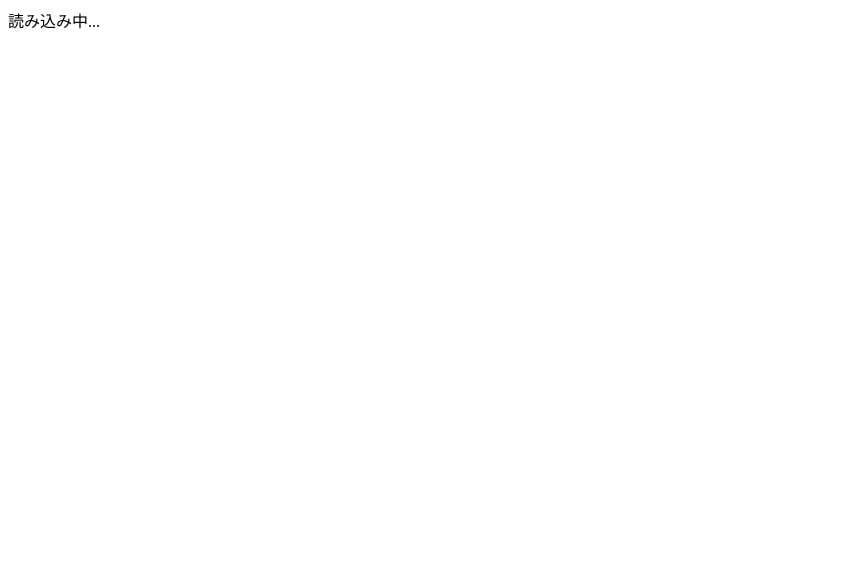
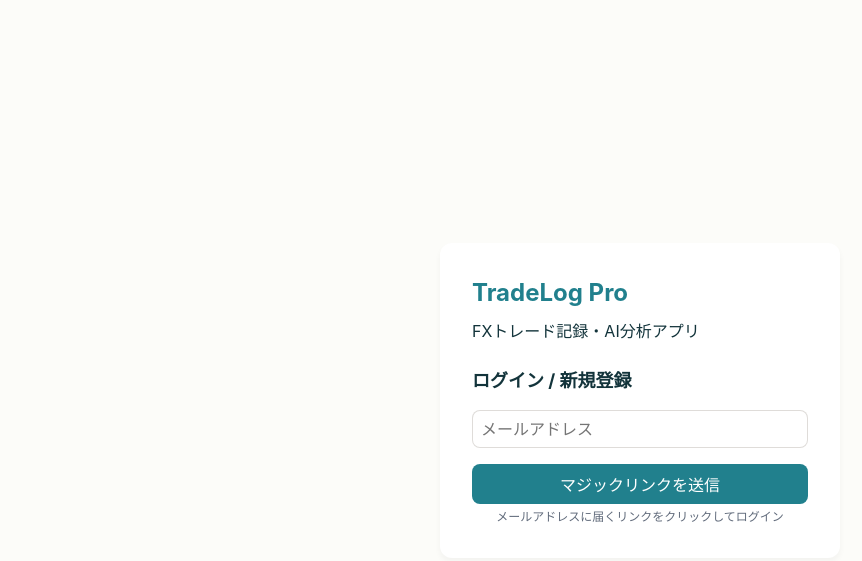
Before and after one commit to kazu326/tradelog-pro-v2, a plain HTML site: page index.html in a window 1280 px wide. Shown: the whole page, without its empty margins (0-862 px from the left). Drawn offline with nearby package versions, Linux system fonts and the light colour scheme; the site is published under a folder, as on GitHub Pages, so addresses that start at the root find nothing.

Commit message:
fix: ファイルパスを相対パスに修正

```diff
--- a/index.html
+++ b/index.html
@@ -6,9 +6,9 @@
   <title>TradeLog Pro - FXトレード記録・AI分析</title>
 
   <!-- CSS -->
-  <link rel="stylesheet" href="/css/design-system.css">
-  <link rel="stylesheet" href="/css/components.css">
-  <link rel="stylesheet" href="/css/pages.css">
+  <link rel="stylesheet" href="css/design-system.css">
+  <link rel="stylesheet" href="css/components.css">
+  <link rel="stylesheet" href="css/pages.css">
 </head>
 <body>
   <!-- アプリはJavaScriptで動的生成 -->
@@ -18,6 +18,6 @@
   <script src="https://cdn.jsdelivr.net/npm/@supabase/supabase-js@2"></script>
 
   <!-- アプリケーション -->
-  <script type="module" src="/js/app.js"></script>
+  <script type="module" src="js/app.js"></script>
 </body>
 </html>
```
